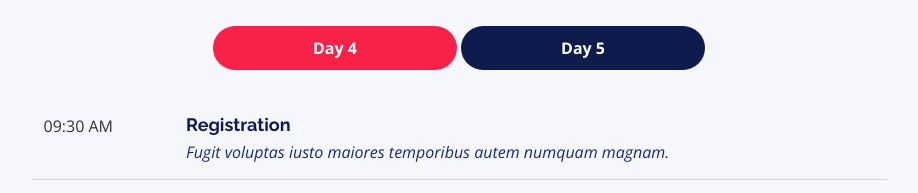
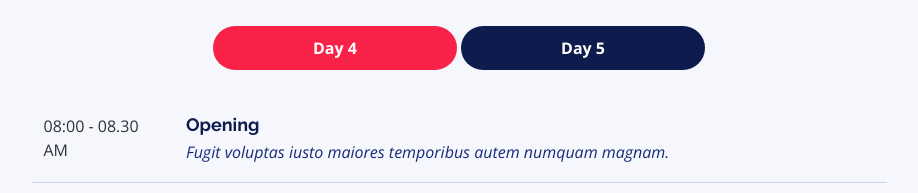
Before and after one commit to shbfest/shbfest.github.io, a plain HTML site: page index.html in a window 1280 px wide. Shown: the part 2184-2377 px from the top of the page, without its empty margins (181-1099 px from the left). Drawn offline with nearby package versions, Linux system fonts and the light colour scheme; grey boxes are pictures that could not be loaded; animation ran at ten frames a second.

Commit message:
Update index.html

```diff
--- a/index.html
+++ b/index.html
@@ -251,9 +251,9 @@
           <div role="tabpanel" class="col-lg-9 tab-pane fade show active" id="day-1">
 
             <div class="row schedule-item">
-              <div class="col-md-2"><time>09:30 AM</time></div>
+              <div class="col-md-2"><time>08:00 - 08.30 AM</time></div>
               <div class="col-md-10">
-                <h4>Registration</h4>
+                <h4>Opening</h4>
                 <p>Fugit voluptas iusto maiores temporibus autem numquam magnam.</p>
               </div>
             </div>
```
